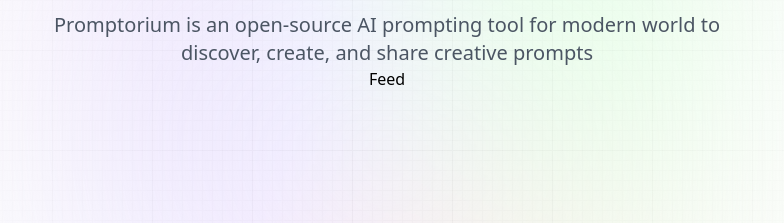
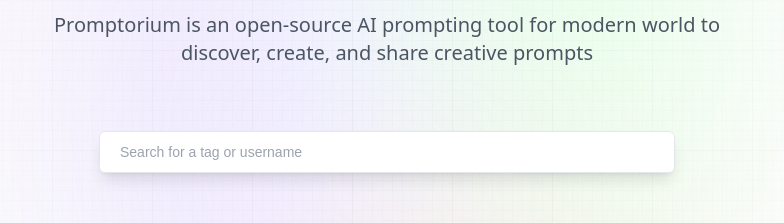
Before and after one commit to bmwilson93/share_prompts, a Next.js app: page / in a window 1280 px wide. Shown: the part 255-478 px from the top of the page, without its empty margins (253-1037 px from the left). Built offline with nearby package versions, Linux system fonts and the light colour scheme; no server answers.

Commit message:
added form to search for prompts

```diff
--- a/components/Feed.jsx
+++ b/components/Feed.jsx
@@ -1,8 +1,29 @@
-import React from 'react'
+"use client"
+
+import { useState, useEffect } from 'react'
+
+import PromptCard from './PromptCard';
 
 const Feed = () => {
+  const [searchText, setSearchText] = useState('');
+
+  const handleSearchChange = (e) => {
+
+  }
+
   return (
-    <div>Feed</div>
+    <section className="feed">
+      <form className="relative w-full flex-center">
+        <input
+          type="text"
+          placeholder="Search for a tag or username"
+          value={searchText}
+          onChange={handleSearchChange}
+          required
+          className="search_input peer"
+        />
+      </form>
+    </section>
   )
 }
 
```
